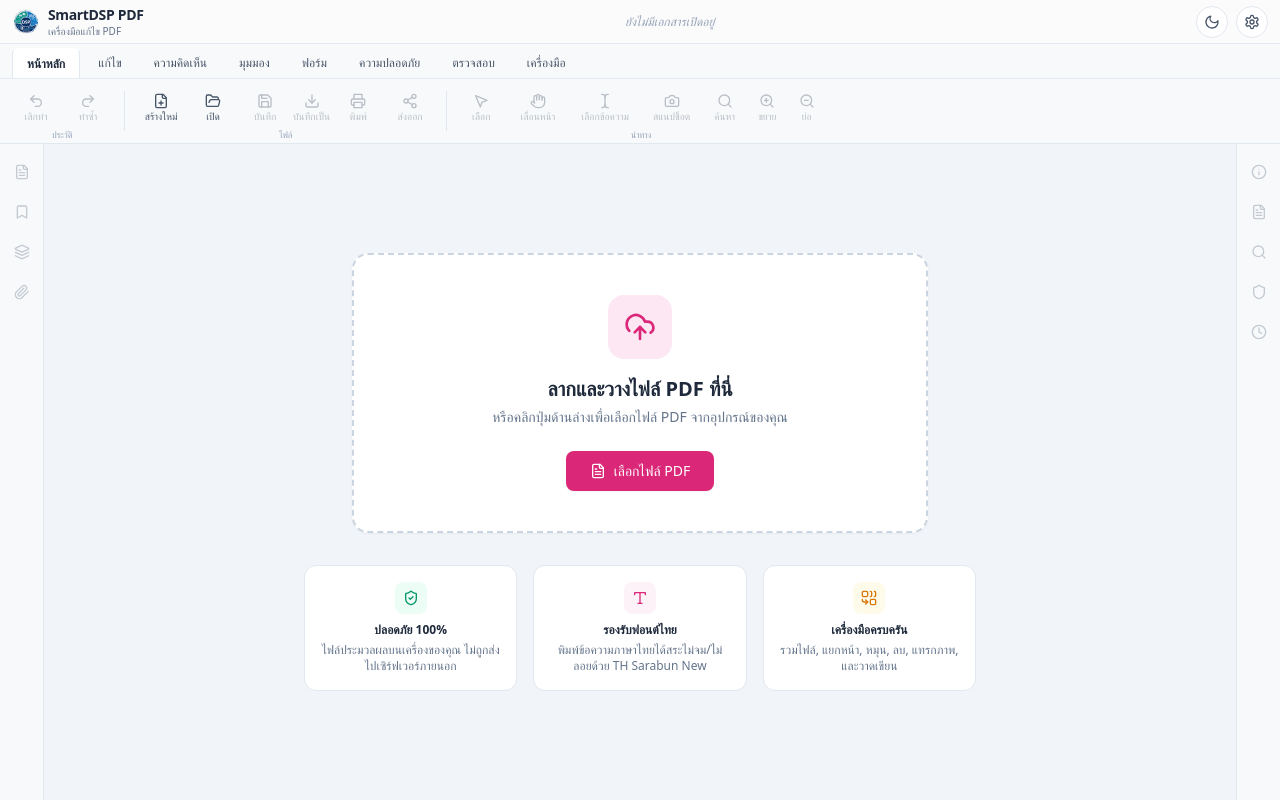
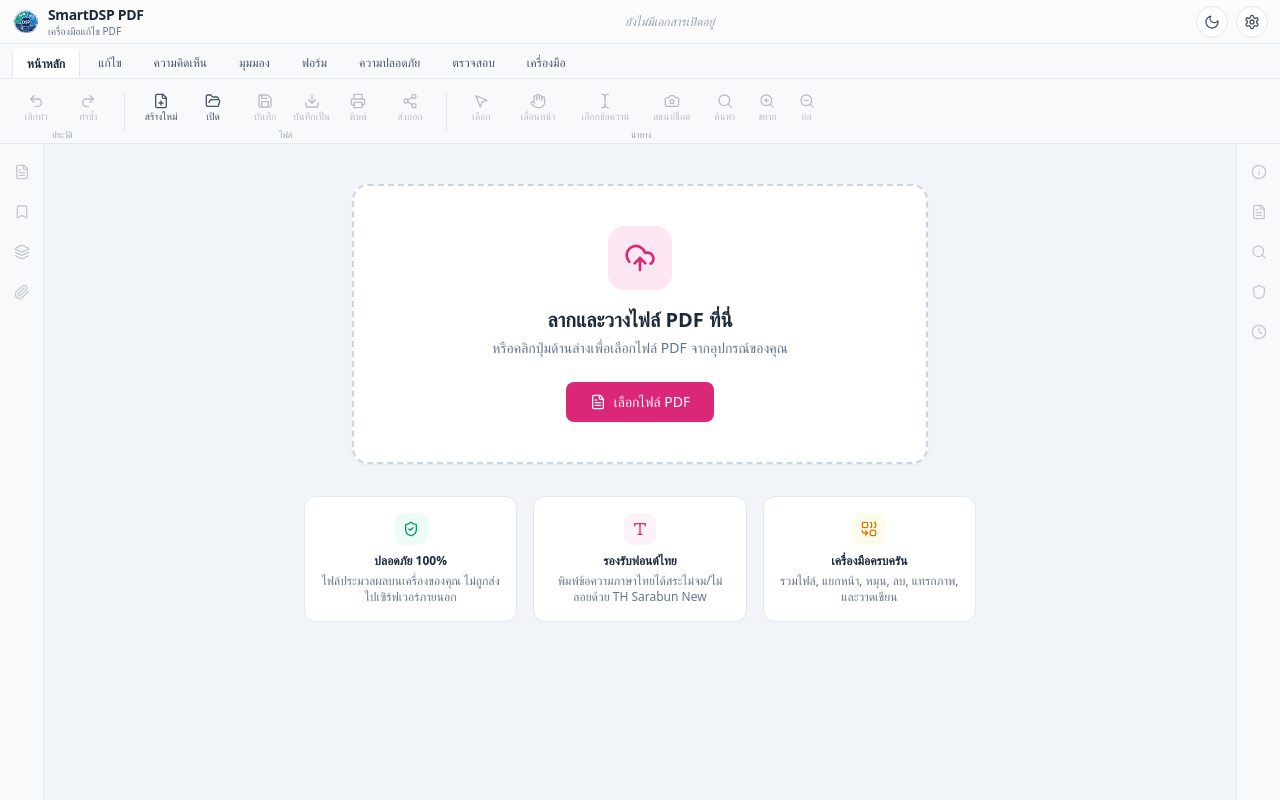
Before and after one commit to KruChetkub/SmartDSP-PDF, a React (Vite) app: page / in a window 1280 px wide. Built offline with nearby package versions, Linux system fonts and the light colour scheme; no server answers.

Commit message:
fix: mobile welcome screen scrollable + add Pichet Sripichai in About modal + fix GitHub link

```diff
--- a/src/components/modals/AboutModal.tsx
+++ b/src/components/modals/AboutModal.tsx
@@ -75,6 +75,9 @@ export const AboutModal: React.FC<AboutModalProps> = ({ isOpen, onClose, languag
                 <p className="text-slate-500 dark:text-slate-400 mt-0.5">
                   สิทธิชาติ โปธิสิงห์ (Sittichat Pothising)
                 </p>
+                <p className="text-slate-500 dark:text-slate-400">
+                  นายพิเชษฐ์ ศรีพิชัย (Pichet Sripichai)
+                </p>
               </div>
             </div>
           </div>
@@ -88,7 +91,7 @@ export const AboutModal: React.FC<AboutModalProps> = ({ isOpen, onClose, languag
         {/* Footer */}
         <div className="px-6 py-4 bg-slate-50 dark:bg-slate-950/60 border-t border-slate-100 dark:border-slate-800 flex items-center justify-between">
           <a
-            href="https://github.com"
+            href="https://github.com/KruChetkub/SmartDSP-PDF"
             target="_blank"
             rel="noreferrer"
             className="text-xs text-slate-500 dark:text-slate-400 hover:text-slate-800 dark:hover:text-slate-200 flex items-center gap-1.5"
--- a/src/components/viewer/DropZone.tsx
+++ b/src/components/viewer/DropZone.tsx
@@ -38,7 +38,7 @@ export const DropZone: React.FC<DropZoneProps> = ({ onFileSelected, language = '
   };
 
   return (
-    <div className="flex-1 flex flex-col items-center justify-center p-6 select-none bg-slate-100 dark:bg-slate-950 transition-colors">
+    <div className="flex-1 overflow-y-auto flex flex-col items-center py-10 px-6 select-none bg-slate-100 dark:bg-slate-950 transition-colors">
       <div
         onDragOver={handleDragOver}
         onDragLeave={handleDragLeave}
```
Also changed, not shown: 1 other file (tests, documents, lock files or other folders).
